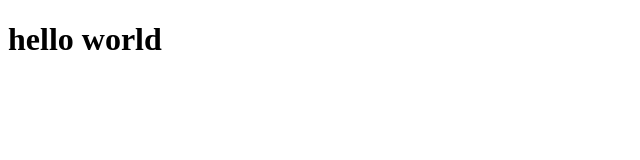
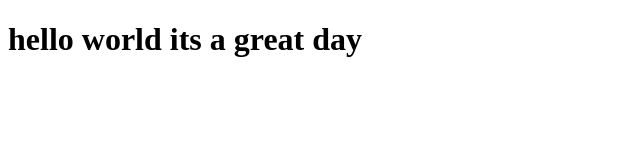
Before and after one commit to sachet14/coursera-test, a plain HTML site: page site/index.html in a window 1280 px wide. Shown: the whole page, without its empty margins (0-640 px from the left). Drawn offline with Linux system fonts and the light colour scheme.

Commit message:
small change

```diff
--- a/site/index.html
+++ b/site/index.html
@@ -4,6 +4,6 @@
 	<title>Hello</title>
 </head>
 <body>
-<h1>hello world</h1>
+<h1>hello world its a great day</h1>
 </body>
 </html>
```
